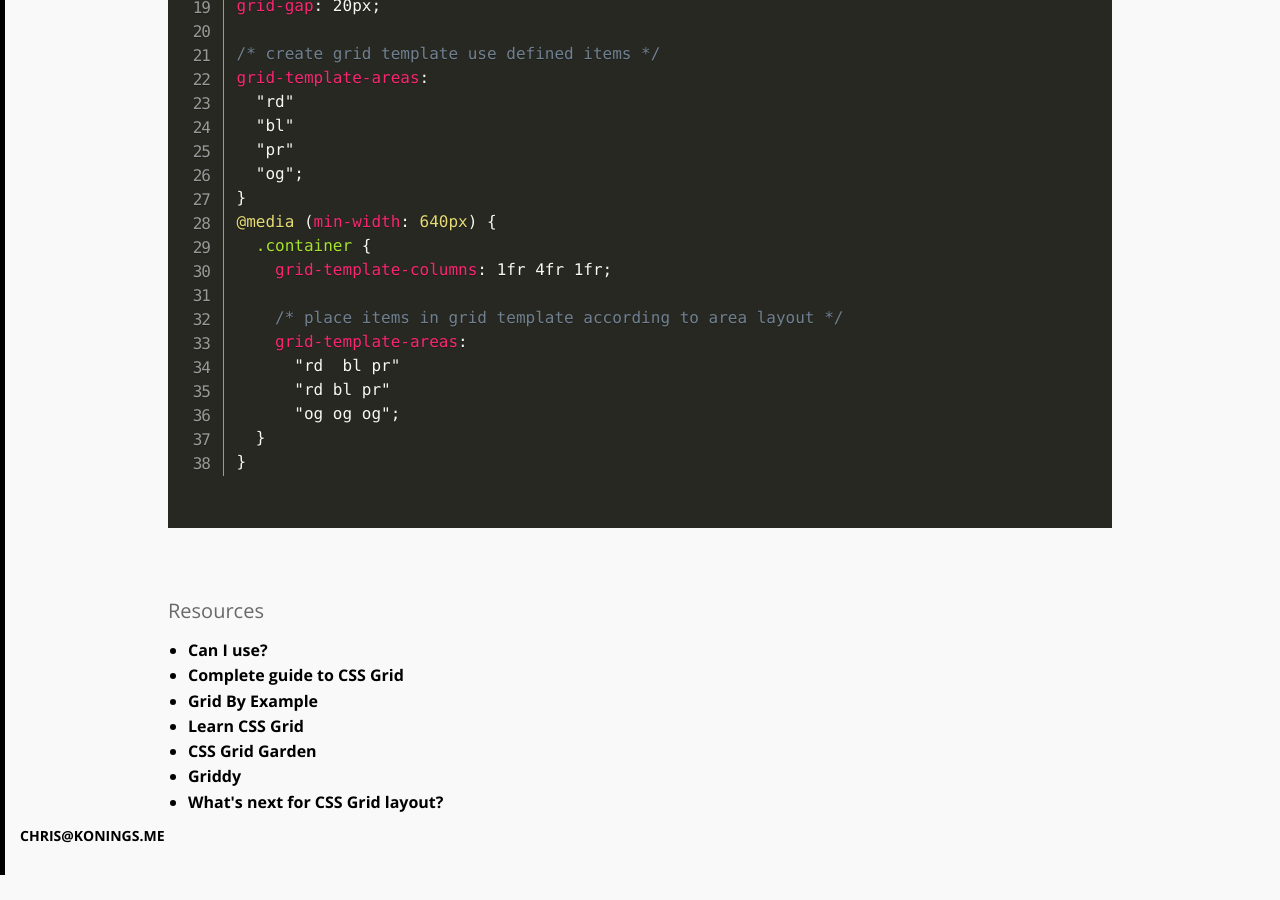
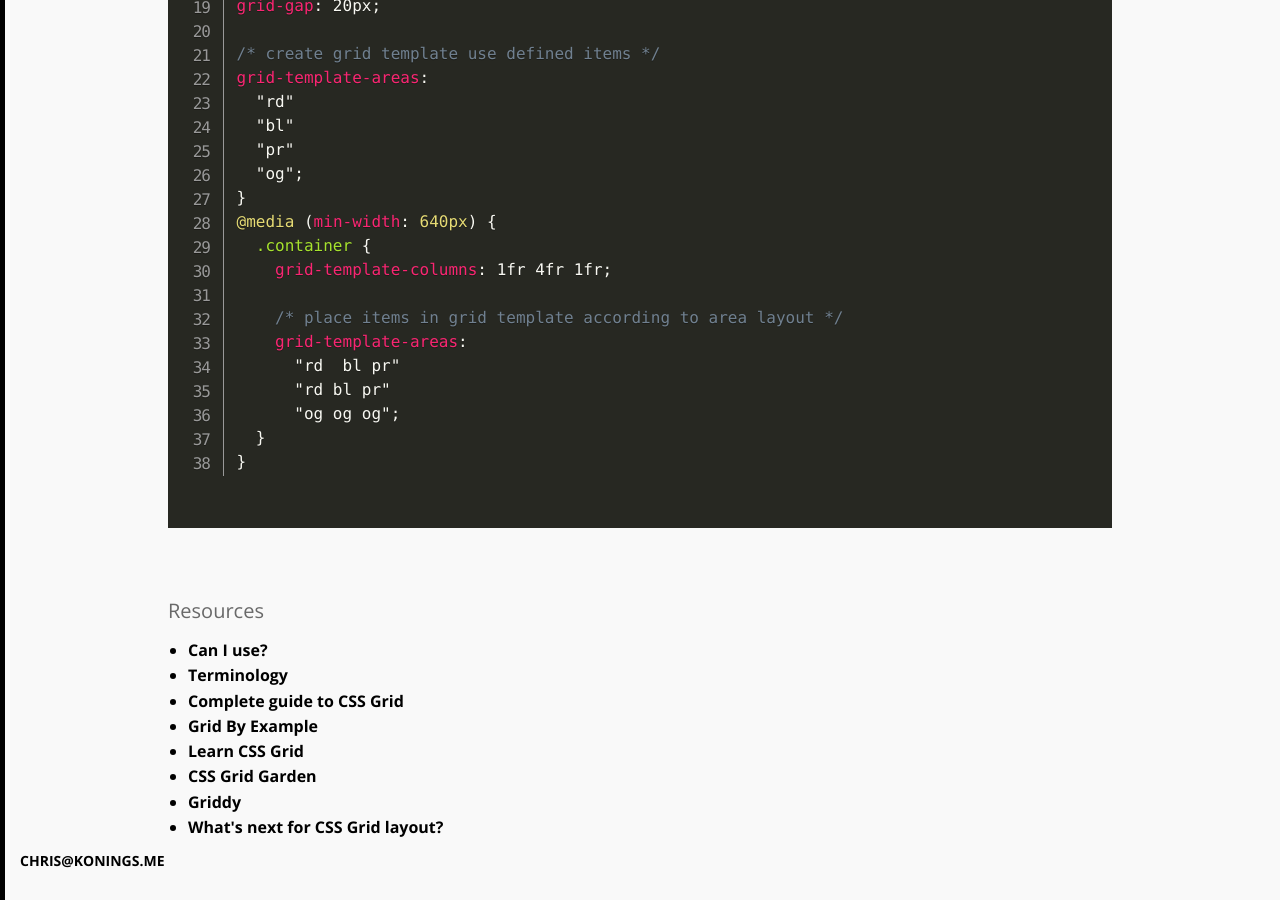
Before and after one commit to chriskonings/chriskonings.github.io, a Jekyll site: the page built from css-grid-cheat-sheet/index.html, in a window 1280 px wide and 900 px high, scrolled down 10687 px. Built offline with Jekyll 4.4.1, drawn with Linux system fonts in a browser that asks for light colours; before the commit the page ends 11562 px from its top, so only the background shows below that.

Commit message:
added terminology link

```diff
--- a/css-grid-cheat-sheet/index.html
+++ b/css-grid-cheat-sheet/index.html
@@ -396,6 +396,8 @@ permalink: /css-grid-cheat-sheet/
   <ul>
     <li><a href="http://caniuse.com/#feat=css-grid" target="_blank">Can I use?</a>
     </li>
+    <li><a href="http://codepen.io/stacy/pen/ObmjeZ" target="_blank">Terminology</a>
+    </li>
     <li><a href="https://css-tricks.com/snippets/css/complete-guide-grid/" target="_blank">Complete guide to CSS Grid</a>
     </li>
      <li><a href="http://gridbyexample.com" target="_blank">Grid By Example</a>
```
